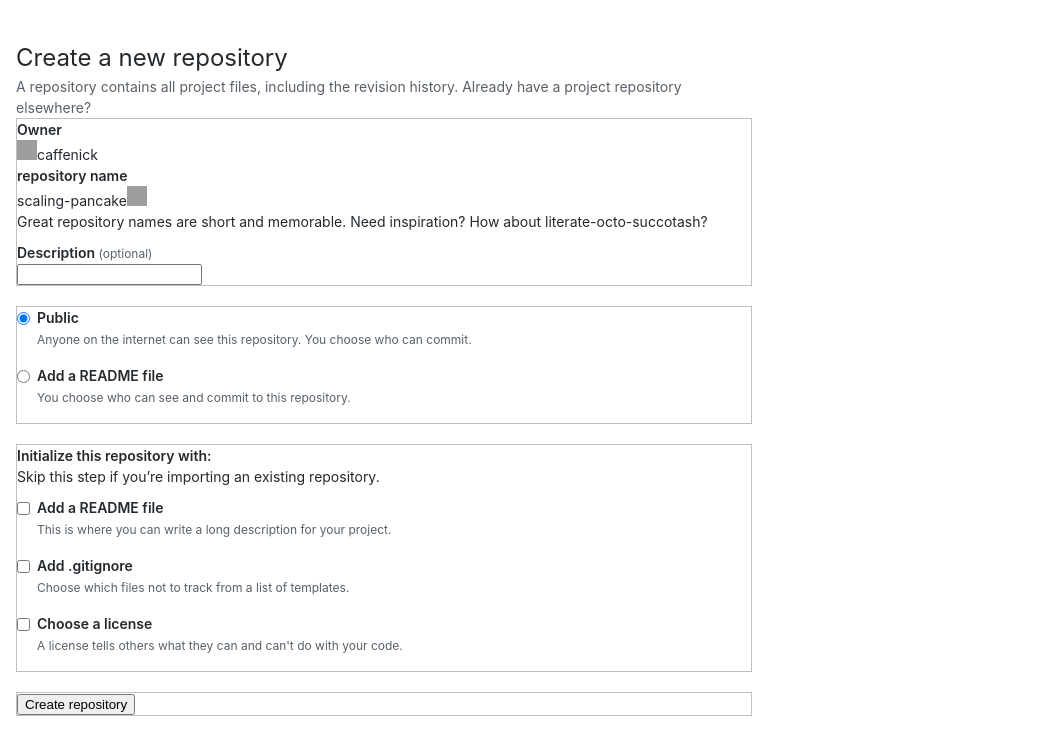
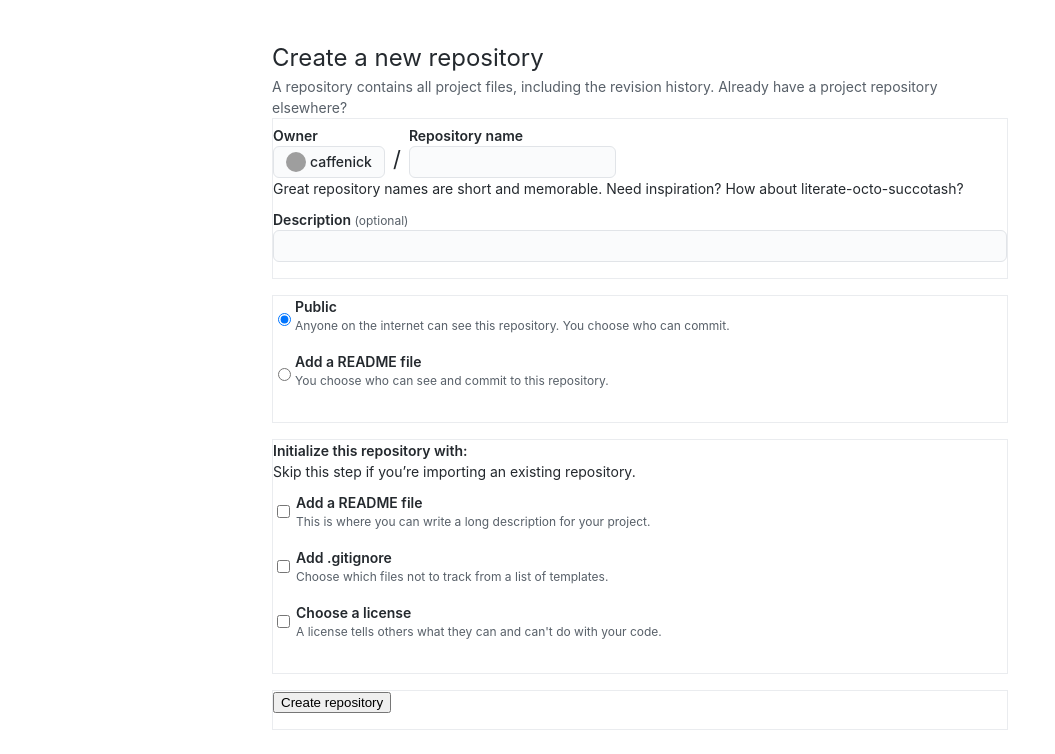
Before and after one commit to caffeinick/git-new-repository, a React (Create React App) app: page / in a window 1280 px wide. Shown: the top 754 px of the page, without its empty margins (0-1055 px from the left). Built offline with nearby package versions, Linux system fonts and the light colour scheme; grey boxes are pictures that could not be loaded.

Commit message:
style input elements

```diff
--- a/src/App.js
+++ b/src/App.js
@@ -1,4 +1,4 @@
-import styled from 'styled-components';
+import styled, { css } from 'styled-components';
 
 function App() {
   return (
@@ -13,10 +13,10 @@ function App() {
         </Header>
 
         <Section>
-          <div>
+          <OwnerRepoBlock>
             <div>
               <Label>Owner</Label>
-              <div>
+              <InputSelect>
                 <img
                   alt=""
                   src="https://avatars2.githubusercontent.com/u/60929317?s=40&amp;v=4"
@@ -24,21 +24,14 @@ function App() {
                   height="20"
                 />
                 <span>caffenick</span>
+              </InputSelect>
             </div>
+            <Divider>/</Divider>
+            <div>
+              <Label>Repository name</Label>
+              <InputText type="text" />
             </div>
-            <div>
-              <Label>repository name</Label>
-              <div>
-                <span>scaling-pancake</span>
-                <img
-                  alt=""
-                  src="https://avatars2.githubusercontent.com/u/60929317?s=40&amp;v=4"
-                  width="20"
-                  height="20"
-                />
-              </div>
-            </div>
-          </div>
+          </OwnerRepoBlock>
 
           <p>
             {'Great repository names are short and memorable. Need inspiration? How about '}
@@ -49,42 +42,57 @@ function App() {
             <Label>
               Description <Span>(optional)</Span>
             </Label>
-            <input type="text" />
+            <InputText type="text" fullWidth />
           </div>
         </Section>
 
         <Section>
-          <FormSelect>
-            <FormInput type="radio" checked></FormInput>
+          <InputWrapper>
+            <InputRadio type="radio" checked />
+            <LabelGroup>
               <Label>Public</Label>
-            <Span>Anyone on the internet can see this repository. You choose who can commit.</Span>
-          </FormSelect>
-          <FormSelect>
-            <FormInput type="radio"></FormInput>
+              <Span>
+                Anyone on the internet can see this repository. You choose who can commit.
+              </Span>
+            </LabelGroup>
+          </InputWrapper>
+
+          <InputWrapper>
+            <InputRadio type="radio" />
+            <LabelGroup>
               <Label>Add a README file</Label>
               <Span>You choose who can see and commit to this repository.</Span>
-          </FormSelect>
+            </LabelGroup>
+          </InputWrapper>
         </Section>
 
         <Section>
           <h4>Initialize this repository with:</h4>
           <p>Skip this step if you’re importing an existing repository.</p>
 
-          <FormSelect>
-            <FormInput type="checkbox"></FormInput>
+          <InputWrapper>
+            <InputCheckbox type="checkbox" />
+            <LabelGroup>
               <Label>Add a README file</Label>
               <Span>This is where you can write a long description for your project.</Span>
-          </FormSelect>
-          <FormSelect>
-            <FormInput type="checkbox"></FormInput>
+            </LabelGroup>
+          </InputWrapper>
+
+          <InputWrapper>
+            <InputCheckbox type="checkbox" />
+            <LabelGroup>
               <Label>Add .gitignore</Label>
               <Span>Choose which files not to track from a list of templates.</Span>
-          </FormSelect>
-          <FormSelect>
-            <FormInput type="checkbox"></FormInput>
+            </LabelGroup>
+          </InputWrapper>
+
+          <InputWrapper>
+            <InputCheckbox type="checkbox" />
+            <LabelGroup>
               <Label>Choose a license</Label>
               <Span>A license tells others what they can and can't do with your code.</Span>
-          </FormSelect>
+            </LabelGroup>
+          </InputWrapper>
         </Section>
 
         <Section>
@@ -100,13 +108,13 @@ export default App;
 const Container = styled.div`
   display: flex;
   justify-content: center;
-  max-width: 768px;
+  background-color: white;
 `;
 
 const Main = styled.main`
+  max-width: 768px;
   margin: 40px auto;
   padding: 0 16px;
-  // background-color: #eeeeee;
 `;
 
 const Header = styled.header`
@@ -122,10 +130,9 @@ const Header = styled.header`
 `;
 
 const Section = styled.section`
-  margin-bottom: 20px;
-  border: 1px solid silver;
-  // border-bottom: 1px solid #eaecef;
-  // border-bottom: 1px solid white;
+  padding-bottom: 16px;
+  margin-bottom: 16px;
+  border: 1px solid #eaecef;
 
   h4 {
     margin-top: 0;
@@ -136,6 +143,21 @@ const Section = styled.section`
     margin-top: 0;
     margin-bottom: 10px;
   }
+`;
+
+const OwnerRepoBlock = styled.div`
+  display: flex;
+  align-items: flex-end;
+`;
+
+const Divider = styled.div`
+  font-size: 22px;
+  margin: 24px 8px 2px 8px;
+`;
+
+const LabelGroup = styled.div`
+  display: flex;
+  flex-direction: column;
 `;
 
 const Label = styled.label`
@@ -149,13 +171,53 @@ const Span = styled.span`
   font-weight: 400;
 `;
 
-const FormSelect = styled.div`
+const InputBase = css`
+  border: 1px solid #e1e4e8;
+  background-color: #fafbfc;
+  border-radius: 6px;
+  outline: none;
+  padding: 5px 12px;
+  font-size: 14px;
+  line-height: 20px;
+`;
+
+const InputSelect = styled.div`
+  ${InputBase}
+  display: flex;
+  flex-direction: row;
+  align-items: center;
+  img {
+    border-radius: 50%;
+  }
+  span {
+    font-size: 14px;
+    font-weight: 500;
+    line-height: 20px;
+    padding-left: 4px;
+  }
+`;
+
+const InputText = styled.input`
+  ${InputBase}
+  ${({ fullWidth }) =>
+    fullWidth &&
+    css`
+      width: 100%;
+    `}
+`;
+
+const InputRadio = styled.input`
+  margin-right: 4px;
+  margin-top: 8px;
+`;
+
+const InputCheckbox = styled.input`
+  margin-right: 6px;
+`;
+
+const InputWrapper = styled.div`
+  display: flex;
+  flex-direction: row;
   margin-top: 0px;
   margin-bottom: 16px;
-  padding-left: 20px;
 `;
-
-const FormInput = styled.input`
-  float: left;
-  margin: 5px 0 0 -20px;
-`;
```
Lines whose indentation alone changed are shown as unchanged.
